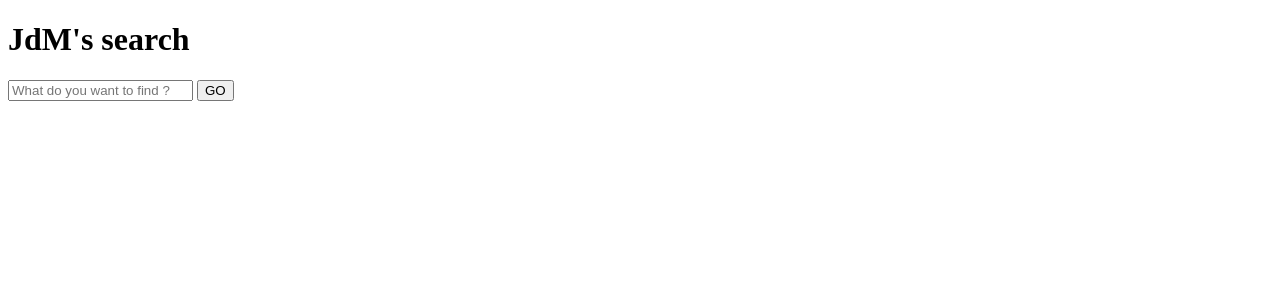
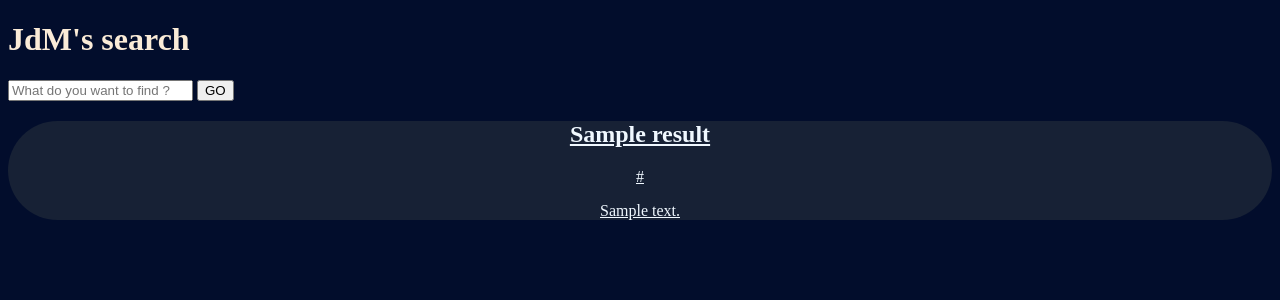
Before and after one commit to asterjdm/Cosmos-Search, a Flask app: template templates/index.html in a window 1280 px wide. Shown: the top 300 px of the page. Run offline with Flask 3, Linux system fonts and the light colour scheme; the template is opened without the code that fills it: most values are stand-ins (such as "Sample title", 1, 10 or a date in 2020).

Commit message:
new result format

```diff
--- a/app.py
+++ b/app.py
@@ -13,13 +13,7 @@ def search():
     query = request.args.get('query')
     if query:
         results = google_search(query)
-        resultHtml = ""
-        for i in range(len(results)):
-            link = results[i]["links"]
-            title = results[i]["title"]
-            description = results[i]["descriptions"]
-            resultHtml += render_template("search_result.html", link=link, title=title, description=description)
-        return render_template("index.html") + resultHtml
+        return render_template("index.html", results = results)
 
     else:
         return redirect(url_for('index'))
--- a/engines/google.py
+++ b/engines/google.py
@@ -44,7 +44,7 @@ def google_search(query):
     for i in range(0, len(descriptions)):
         try:
             if not links[i].startswith("#"):
-                    resultsDict.append({"title": titles[i], "descriptions": descriptions[i], "links": links[i]})
+                    resultsDict.append({"title": titles[i], "description": descriptions[i], "link": links[i]})
         except Exception as e:
             print("Error: " + str(e))
 
--- a/static/style/search.css
+++ /dev/null
@@ -1,3 +0,0 @@
-.result{
-    text-decoration: none;
-}
--- /dev/null
+++ b/static/style/style.css
@@ -0,0 +1,14 @@
+body{
+    background-color: rgb(2, 13, 44);
+    color: antiquewhite;
+}
+.searchresult{
+    text-decoration: none;
+    background-color: #172135;
+    border-radius: 50px;
+    text-align: center;
+}
+
+.resulta{
+    color: aliceblue;
+}
--- a/templates/index.html
+++ b/templates/index.html
@@ -4,7 +4,7 @@
     <meta charset="UTF-8">
     <meta http-equiv="X-UA-Compatible" content="IE=edge">
     <meta name="viewport" content="width=device-width, initial-scale=1.0">
-    <link rel="stylesheet" href="{{ url_for('static', filename= 'style/home.css') }}">
+    <link rel="stylesheet" href="{{ url_for('static', filename= 'style/style.css') }}">
     <title>JdM's Search</title>
 </head>
 <body>
@@ -13,5 +13,16 @@
         <input placeholder="What do you want to find ?" type="text" name="query">
         <button type="submit">GO</button>
     </form>
+    <div class="results">
+        {% for result in results %}
+            <div class="searchresult">
+                <a class="resulta" href="{{result['link']}}">
+                    <h2 class="resultTitle">{{result['title']}}</h2>
+                    <p class="resultLink">{{result['link']}}</p>
+                    <p class="resultDescription">{{result['description']}}</p>
+                </a>
+            </div>
+        {% endfor %}
+    </div>
 </body>
 </html>
--- a/templates/search_result.html
+++ b/templates/search_result.html
@@ -1,5 +1,5 @@
 <div class="searchresult">
-    <a class="result" href="{{link}}">
+    <a class="resulta" href="{{link}}">
         <h2 class="resultTitle">{{title}}</h2>
         <p class="resultLink">{{link}}</p>
         <p class="resultDescription">{{description}}</p>
```
Also changed, not shown: static/style/home.css (deleted).
